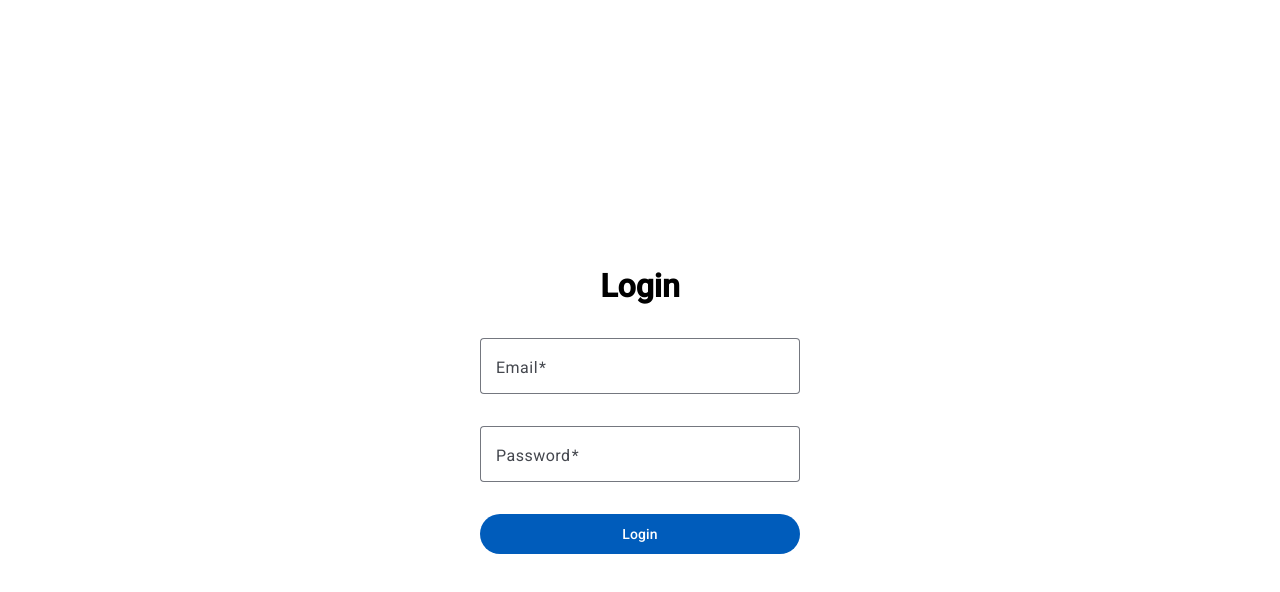
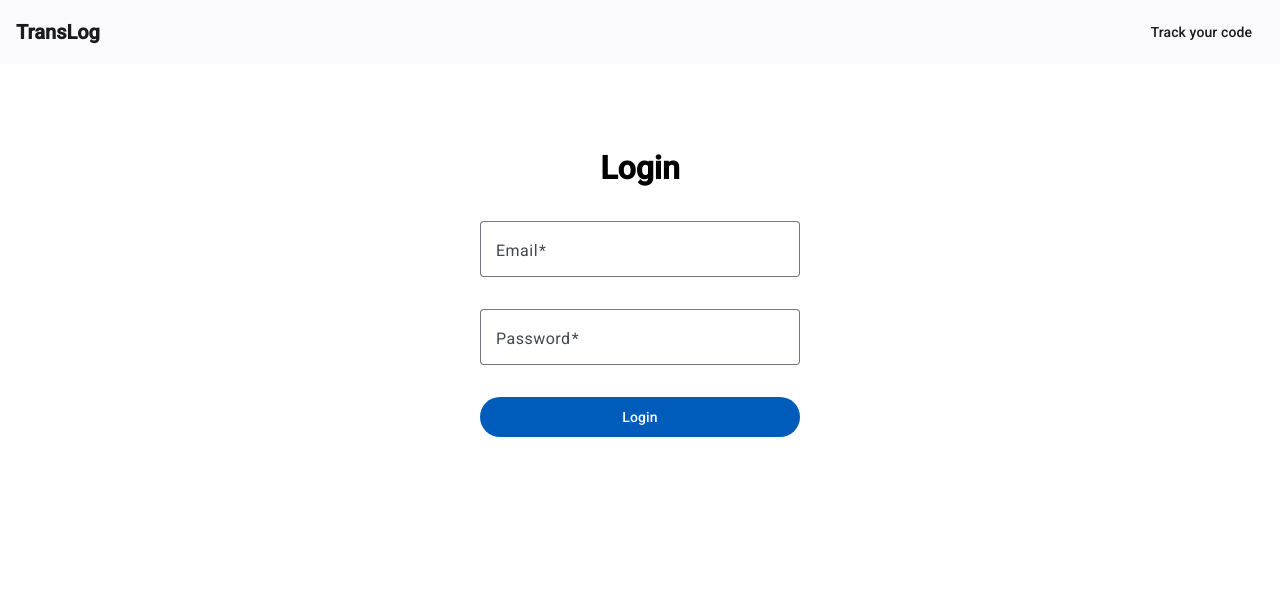
Before and after one commit to 6onosensu/translog-fullstack, an Angular app in the folder frontend/: page /login in a window 1280 px wide. Shown: the top 592 px of the page. Built offline with nearby package versions, Linux system fonts and the light colour scheme.

Commit message:
update header

```diff
--- a/frontend/src/app/components/header/header.component.css
+++ b/frontend/src/app/components/header/header.component.css
@@ -1,6 +1,8 @@
 .logo {
-  font-weight: bold;
-  margin-right: 20px;
+  text-decoration: none;
+  color: inherit;
+  font-size: 20px;
+  font-weight: 600;
 }
 
 .spacer {
--- a/frontend/src/app/components/header/header.component.html
+++ b/frontend/src/app/components/header/header.component.html
@@ -1,12 +1,23 @@
 <mat-toolbar>
-  <span class="logo">TransLog</span>
+  <a class="logo" routerLink="/">
+    TransLog
+  </a>
 
+  <span class="spacer"></span>
+
+  @if (!isMainPage) {
+    <a mat-button routerLink="/">
+      Track your code
+    </a>
+  }
+
+  @if (currentUser) {
     <nav>
       <a mat-button routerLink="/shipments">
         Shipments
       </a>
 
-    @if (currentUser?.role === 'SUPERVISOR') {
+      @if (currentUser.role === 'SUPERVISOR') {
         <a mat-button routerLink="/register">
           Register
         </a>
@@ -15,12 +26,18 @@
 
     <span class="spacer"></span>
 
-  @if (currentUser) {
     <span class="user-info">
       {{ currentUser.email }}
     </span>
-  }
+
     <button mat-button (click)="logout()">
       Logout
     </button>
+  } @else {
+    @if (!isLoginPage) {
+      <button mat-button (click)="login()">
+        Login
+      </button>
+    }
+  }
 </mat-toolbar>
--- a/frontend/src/app/components/header/header.component.ts
+++ b/frontend/src/app/components/header/header.component.ts
@@ -19,9 +19,15 @@ export class HeaderComponent {
   private router = inject(Router);
 
   currentUser = this.authService.getCurrentUser();
+  isLoginPage = this.router.url === '/login';
+  isMainPage = this.router.url === '/';
 
   logout() {
     this.authService.logout();
     this.router.navigate(['/login']);
   }
+
+  login() {
+    this.router.navigate(['/login']);
+  }
 }
--- a/frontend/src/app/pages/login/login.component.css
+++ b/frontend/src/app/pages/login/login.component.css
@@ -1,8 +1,9 @@
 .login-page {
-  min-height: 100vh;
+  min-height: calc(100vh - 64px);
   display: flex;
-  justify-content: center;
   align-items: center;
+  flex-direction: column;
+  padding-top: 8vh;
 }
 
 .login-form {
--- a/frontend/src/app/pages/login/login.component.html
+++ b/frontend/src/app/pages/login/login.component.html
@@ -1,3 +1,4 @@
+<app-header />
 
 <main class="page-container">
   <div class="login-page">
--- a/frontend/src/app/pages/login/login.component.ts
+++ b/frontend/src/app/pages/login/login.component.ts
@@ -5,10 +5,12 @@ import { MatInputModule } from '@angular/material/input';
 import { MatButtonModule } from '@angular/material/button';
 import { AuthService } from '../../services/auth.service';
 import { Router } from '@angular/router';
+import { HeaderComponent } from '../../components/header/header.component';
 
 @Component({
   selector: 'app-login',
   imports: [
+    HeaderComponent,
     ReactiveFormsModule,
     MatFormFieldModule,
     MatInputModule,
--- a/frontend/src/app/pages/tracking/tracking.component.css
+++ b/frontend/src/app/pages/tracking/tracking.component.css
@@ -1,10 +1,10 @@
 .tracking-page {
-  min-height: 80vh;
+  min-height: calc(100vh - 64px);
   display: flex;
   flex-direction: column;
-  justify-content: center;
   align-items: center;
   text-align: center;
+  padding-top: 8vh;
 }
 
 .tracking-form {
--- a/frontend/src/app/pages/tracking/tracking.component.html
+++ b/frontend/src/app/pages/tracking/tracking.component.html
@@ -1,3 +1,5 @@
+<app-header />
+
 <main class="tracking-page">
   <h1>Translog Tracking</h1>
 
--- a/frontend/src/app/pages/tracking/tracking.component.ts
+++ b/frontend/src/app/pages/tracking/tracking.component.ts
@@ -5,10 +5,12 @@ import { MatInputModule } from '@angular/material/input';
 import { MatButtonModule } from '@angular/material/button';
 import { DatePipe } from '@angular/common';
 import { Shipment, ShipmentsService } from '../../services/shipments.service';
+import { HeaderComponent } from '../../components/header/header.component';
 
 @Component({
   selector: 'app-tracking',
   imports: [
+    HeaderComponent,
     ReactiveFormsModule,
     MatFormFieldModule,
     MatInputModule,
```
Lines whose indentation alone changed are shown as unchanged.
